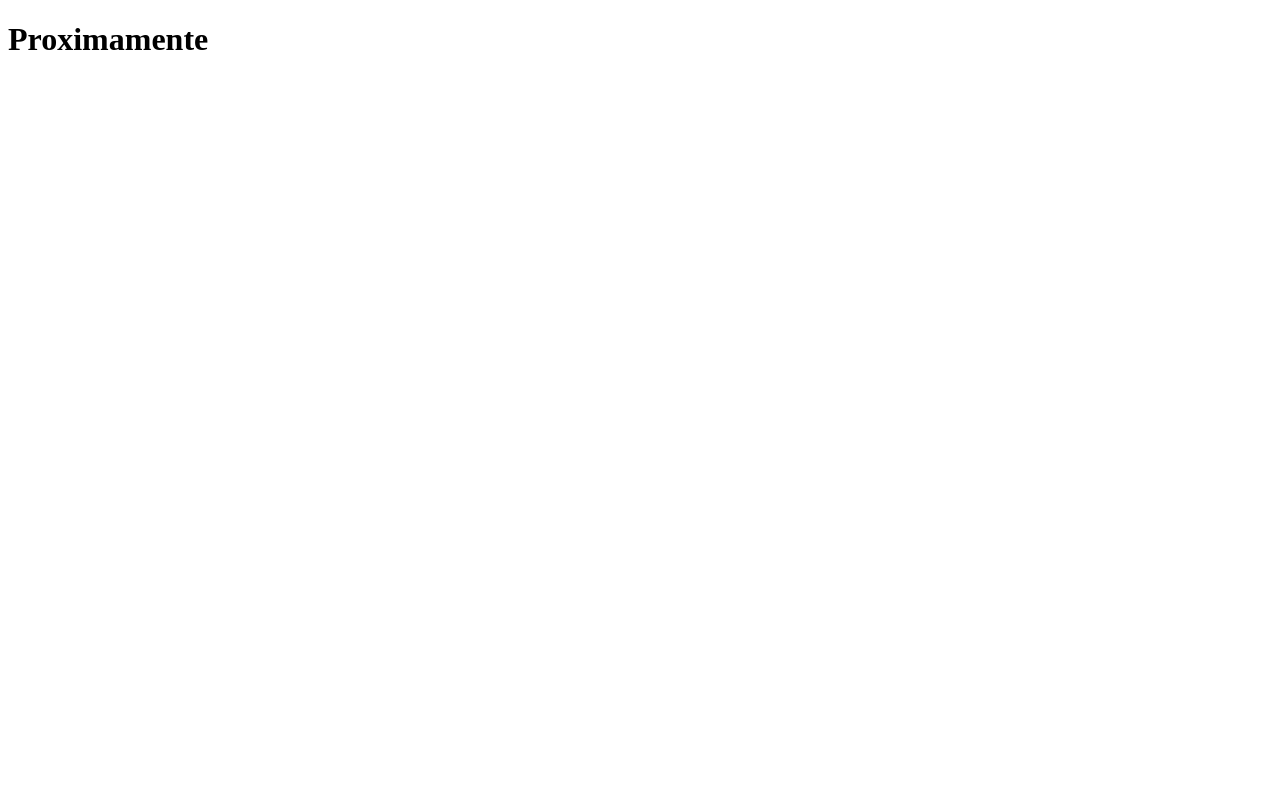
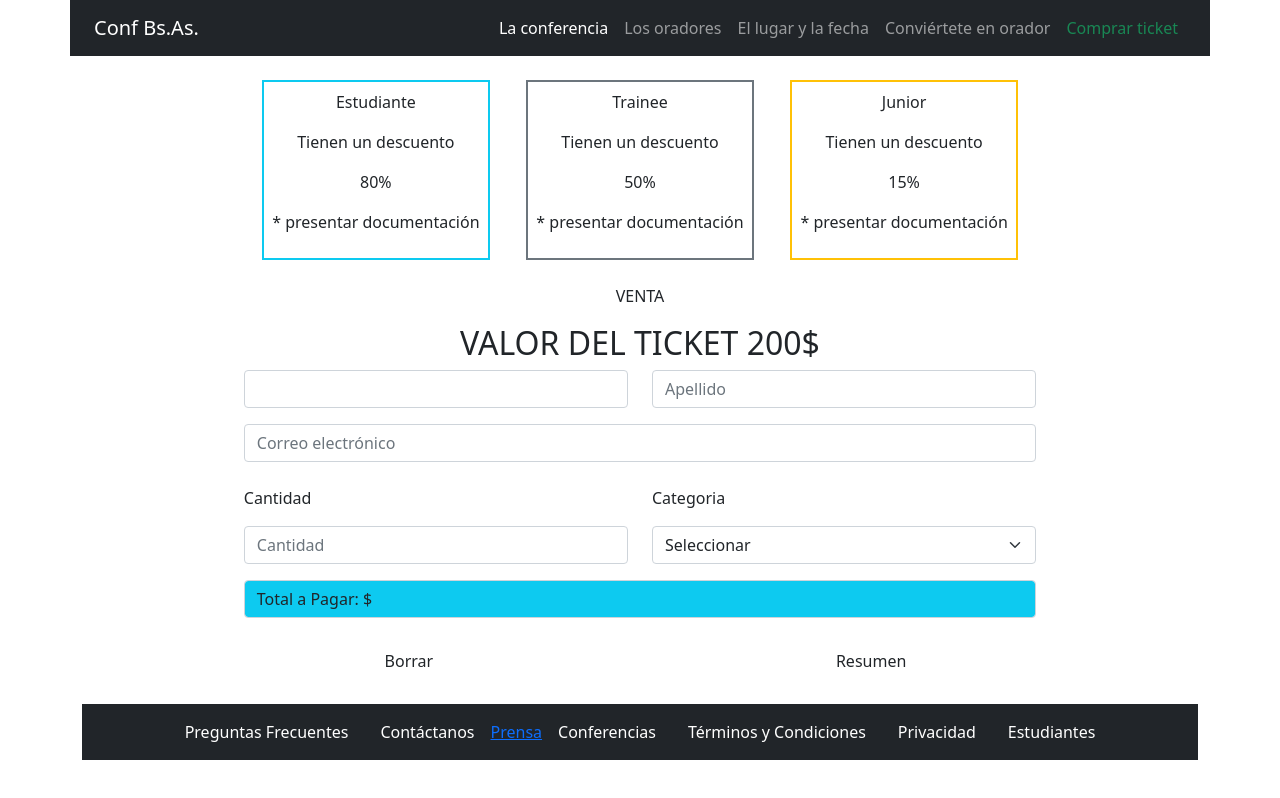
Before and after one commit to Monivi7/codoacodo.github.io, a plain HTML site: page proyecto1.html in a window 1280 px wide. Drawn offline with nearby package versions, Linux system fonts and the light colour scheme.

Commit message:
Add files via upload

```diff
--- /dev/null
+++ b/proyecto.js
@@ -0,0 +1,36 @@
+function descuento(){
+
+const ticket = 200;
+let cantidad =  document.getElementById("quantity").value;
+let categoria = document.getElementById("category");
+let opciones = categoria.options[categoria.selectedIndex].text;
+let numero = parseInt(cantidad);
+let precio=0;
+
+  if (isNaN(numero)){
+    alert("Por favor ingresar la cantidad de tickets");
+} else {
+  switch (opciones) {
+      case "Estudiante":
+             precio = ticket * 0.2 * parseInt(cantidad);
+             document.getElementById("totales").innerHTML="Total a Pagar: $" + precio;
+             break;
+
+    case "Trainee":
+      precio = ticket * 0.5 * parseInt(cantidad);
+      document.getElementById("totales").innerHTML="Total a Pagar: $" + precio;
+                  break;
+
+    case "Junior":
+      precio = ticket * 0.75 * parseInt(cantidad);
+      document.getElementById("totales").innerHTML="Total a Pagar: $" + precio;
+                  break;
+                  default:
+                    break;
+
+  }
+}
+}
+
+
+                //  document.getElementById("precio").innerHTML = descuento();
--- a/proyecto1.html
+++ b/proyecto1.html
@@ -1,12 +1,156 @@
+
 <!DOCTYPE html>
 <html lang="en">
 <head>
     <meta charset="UTF-8">
     <meta http-equiv="X-UA-Compatible" content="IE=edge">
     <meta name="viewport" content="width=device-width, initial-scale=1.0">
-    <title>Projecto1</title>
+    <title>Codo a Codo Conferencia Bs. As.</title>
+    <link href="https://cdn.jsdelivr.net/npm/bootstrap@5.1.1/dist/css/bootstrap.min.css" rel="stylesheet" integrity="sha384-F3w7mX95PdgyTmZZMECAngseQB83DfGTowi0iMjiWaeVhAn4FJkqJByhZMI3AhiU" crossorigin="anonymous">
+    <link rel="stylesheet" href="proyecto.css">
+    <script type="text/javascript" src="proyecto.js"></script>
+
+    <!--script src="./proyecto.js"></script-->
 </head>
-<body>
- <h1> Proximamente </h1>
-</body>
-</html>
+<body class="container-fluid">
+
+  <!-- Navegator -->
+<nav class="container navbar navbar-expand-lg navbar-dark bg-dark">
+          <div class="container-fluid">
+              <a class="navbar-brand" href="#">Conf Bs.As.</a>
+              <button class="navbar-toggler" type="button" data-bs-toggle="collapse" data-bs-target="#navbarNavAltMarkup" aria-controls="navbarNavAltMarkup" aria-expanded="false" aria-label="Toggle navigation">
+                <span class="navbar-toggler-icon"></span>
+              </button>
+              <div class="collapse navbar-collapse justify-content-end" id="navbarNavAltMarkup">
+                  <div class="navbar-nav">
+                    <a class="nav-link active" href="#">La conferencia</a>
+                    <a class="nav-link " href="#">Los oradores</a>
+                    <a class="nav-link ">El lugar y la fecha</a>
+                    <a class="nav-link ">Conviértete en orador</a>
+                    <a class="nav-link active text-success" href="./proyecto1.html">Comprar ticket</a>
+
+                  </div>
+              </div>
+          </div>
+       </nav>
+
+  <!-- Options -->
+     <article class="container-fluid mt-4" style="width: 65%">
+      <div class="d-flex justify-content-around text-center" >
+        <div class="p-2 border border-info border-2">
+          <p class="option">Estudiante</p>
+          <p class="have">Tienen un descuento</p>
+          <p class="discount">80%</p>
+          <p class="doc">* presentar documentación</p>
+        </div>
+        <div class="p-2 border border-secondary border-2">
+          <p class="option">Trainee</p>
+          <p class="have">Tienen un descuento</p>
+          <p class="discount">50%</p>
+          <p class="doc">* presentar documentación</p>
+        </div>
+        <div class="p-2 border border-warning border-2">
+          <p class="option">Junior</p>
+          <p class="have">Tienen un descuento</p>
+          <p class="discount">15%</p>
+          <p class="doc">* presentar documentación</p>
+        </div>
+      </div>
+    </article>
+
+
+  <!
+
+ <!-- Formulario -->
+ <div class="container mt-4" style="width: 65%">
+    <p class="card-text text-center">VENTA</p>
+    <h2 class="card-title text-center">VALOR DEL TICKET 200$</h2>
+     <div class="row">
+      <div class="col">
+        <input type="text" class="form-control" Nombr" aria-label="First name">
+      </div>
+      <div class="col">
+        <input type="text" class="form-control" placeholder="Apellido" aria-label="Last name">
+      </div>
+    </div>
+
+    <div class="form-floating mt-3">
+      <div class="col">
+        <input type="text" class="form-control" placeholder="Correo electrónico" aria-label="email">
+      </div>
+    </div>
+  </div>
+
+
+    <!-- Quantity & Category -->
+    <div class="container mt-4" style="width: 65%">
+        <div class="row">
+          <div class="col">
+            <p>Cantidad</p>
+          </div>
+          <div class="col">
+            <p>Categoria</p>
+          </div>
+        </div>
+        <div class="row">
+          <div class="col">
+            <input id="quantity" type="text" class="form-control" placeholder="Cantidad">
+          </div>
+          <div class="col">
+            <select id="category" class="form-select">
+              <option class="dropdown-menu">Seleccionar</option>
+              <option>Estudiante</option>
+              <option>Trainee</option>
+              <option>Junior</option>
+            </select>
+          </div>
+        </div>
+      </div>
+
+      <!-- Total Bar -->
+      <div class="container form-floating mt-3 text-primary" style="width: 65%">
+        <div class="col">
+          <text id="totales" type="text" class="form-control bg-info">Total a Pagar: $</text>
+        </div>
+      </div>
+
+      <!-- Buttons -->
+      <div class="container d-flex justify-content-between text-center mt-4" style="width: 65%">
+          <button onclick="window.location.reload()" class="btn col-5" type="button" id="formErase">Borrar</button>
+          <button onclick="descuento();" class="btn col-5" type="button" id="formSummary">Resumen</button>
+        </div>
+      </div>
+      </div>
+
+  <!-- Footer -->
+    <div class="container mt-2">
+           <ul class="navbar bg-dark justify-content-center list-unstyled mt-4" id="footer">
+            <li class="nav-item">
+              <a class="nav-link text-white" href="#">Preguntas Frecuentes</a>
+            </li>
+            <li class="nav-item">
+              <a class="nav-link text-white" href="#">Contáctanos</a>
+            </li>
+            <li class="nav-item">
+              <a clasdale
+              ="nav-link text-white" href="#">Prensa</a>
+            </li>
+            <li class="nav-item">
+              <a class="nav-link text-white" href="#">Conferencias</a>
+            </li>
+            <li class="nav-item">
+              <a class="nav-link text-white" href="#">Términos y Condiciones</a>
+            </li>
+            <li class="nav-item">
+              <a class="nav-link text-white" href="#">Privacidad</a>
+            </li>
+            <li class="nav-item">
+              <a class="nav-link text-white" href="#">Estudiantes</a>
+            </li>
+          </ul>
+
+          <p id="demo"></p>
+        </div>
+
+        </body>
+        </html>
```
